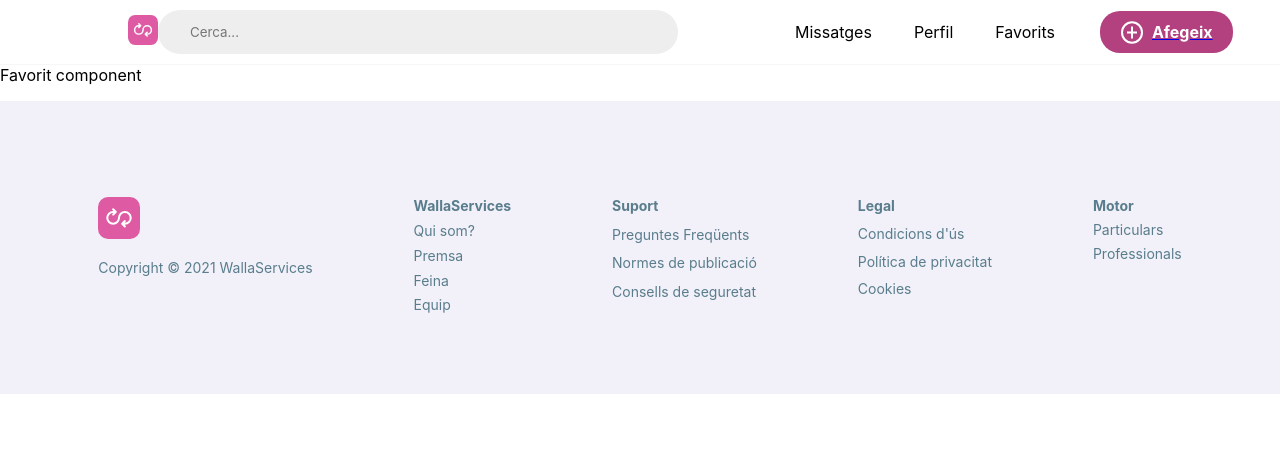
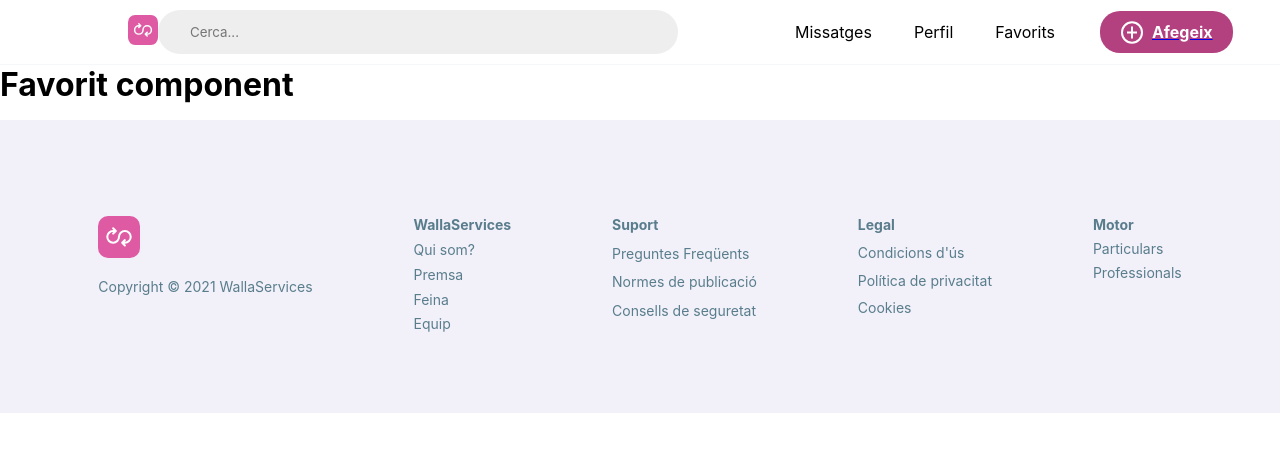
Before and after one commit to danifdezalonso/hourglass-app, a React (Create React App) app: page /favs in a window 1280 px wide. Shown: the top 452 px of the page. Built offline with nearby package versions, Linux system fonts and the light colour scheme.

Commit message:
error 404 page

```diff
--- a/src/App.js
+++ b/src/App.js
@@ -6,21 +6,22 @@ import Profile from "./pages/Profile.js";
 import Footer from "./components/Footer";
 import Favs from "./pages/Favs.js";
 import AddItem from "./pages/AddItem.js";
+import Page404 from "./pages/Page404.js";
 import { BrowserRouter as Router, Switch, Route } from "react-router-dom";
 
 export default function App() {
   return (
     <Router>
       <div className="App">
-        {/* <Switch> */}
         <Header />
-        <Route exact path="/" component={Home} />
-        <Route path="/chat" component={Chat} />
-        <Route path="/profile" component={Profile} />
-        <Route path="/favs" component={Favs} />
-        <Route path="/add" component={AddItem} />
-
-        {/* </Switch> */}
+        <Switch>
+          <Route exact path="/" component={Home} />
+          <Route exact path="/chat" component={Chat} />
+          <Route exact path="/profile" component={Profile} />
+          <Route exact path="/favs" component={Favs} />
+          <Route exact path="/add" component={AddItem} />
+          <Route component={Page404} />
+        </Switch>
         <Footer />
       </div>
     </Router>
--- a/src/pages/AddItem.js
+++ b/src/pages/AddItem.js
@@ -1,7 +1,7 @@
 import React from "react";
 
 const AddItem = () => {
-  return <div>add item comp</div>;
+  return <h1>add item comp</h1>;
 };
 
 export default AddItem;
--- a/src/pages/Chat.js
+++ b/src/pages/Chat.js
@@ -1,7 +1,7 @@
 import React from "react";
 
 const Chat = () => {
-  return <div>Chat component</div>;
+  return <h1>Chat component</h1>;
 };
 
 export default Chat;
--- a/src/pages/Favs.js
+++ b/src/pages/Favs.js
@@ -1,7 +1,7 @@
 import React from "react";
 
 const Favs = () => {
-  return <div>Favorit component</div>;
+  return <h1>Favorit component</h1>;
 };
 
 export default Favs;
--- /dev/null
+++ b/src/pages/Page404.js
@@ -0,0 +1,7 @@
+import React from "react";
+
+const Page404 = () => {
+  return <h2> page not found</h2>;
+};
+
+export default Page404;
--- a/src/pages/Profile.js
+++ b/src/pages/Profile.js
@@ -1,7 +1,7 @@
 import React from "react";
 
 const Profile = () => {
-  return <div>Profile</div>;
+  return <h1>Profile</h1>;
 };
 
 export default Profile;
```
